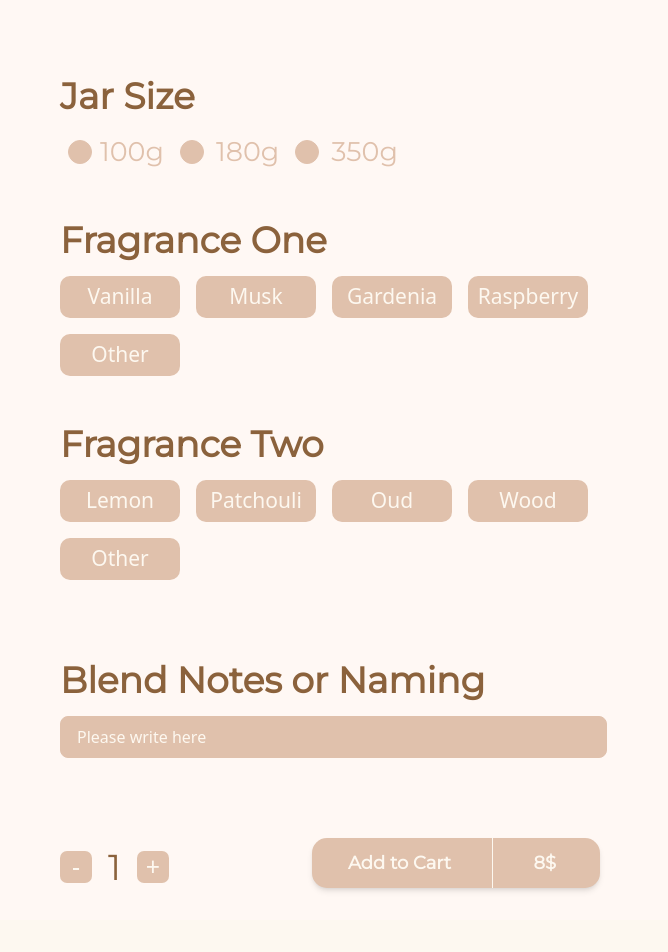
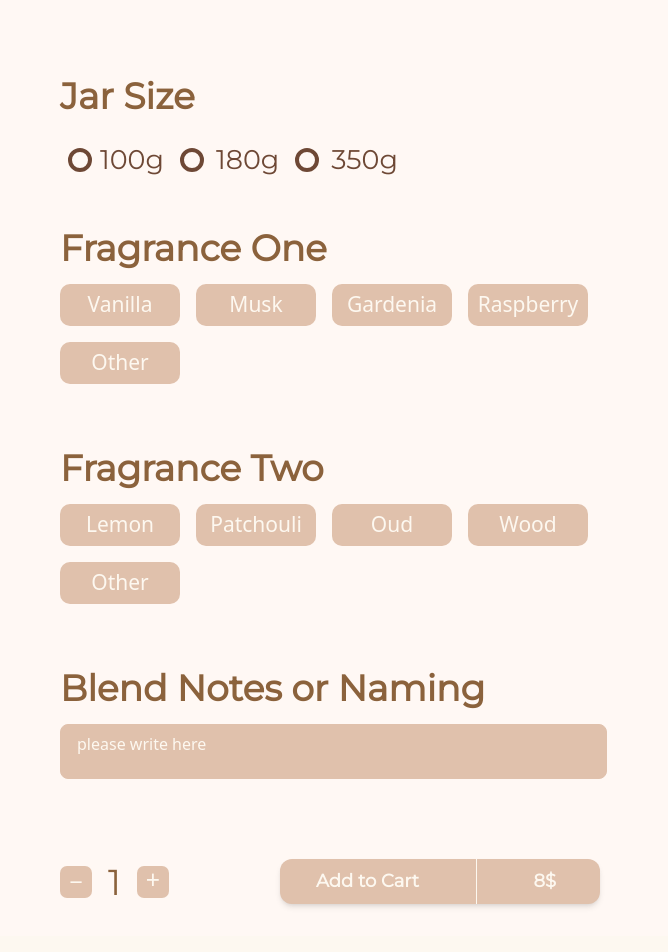
Before and after one commit to batish844/Serenity, a website: page Customization/index.html in a window 1280 px wide. Shown: the part 320-1272 px from the top of the page, 612-1280 px from the left. Drawn offline with nearby package versions, Linux system fonts and the light colour scheme.

Commit message:
Fixed designers updated

```diff
--- a/Customization/index.html
+++ b/Customization/index.html
@@ -154,7 +154,7 @@
         <div class="w-full md:w-1/2 md:pl-4">
           <div class="lg:mb-12 mb-5">
             <h2
-              class="text-4xl text-[#8b623c] font-semibold text-[36px]"
+              class="text-4xl text-[#8b623c] mb-6 font-semibold text-[36px]"
               style="font-family: 'Montserrat'; word-wrap: break-word"
             >
               Jar Size
@@ -163,11 +163,11 @@
               <label class="flex items-center space-x-2">
                 <input type="radio" name="jar-size" class="hidden peer" />
                 <span
-                  class="w-6 h-6 rounded-full border border-[#e0c1ac] bg-[#e0c1ac] peer-checked:bg-[#e0c1ac] peer-checked:ring-4 peer-checked:ring-opacity-50 peer-checked:ring-[#e0c1ac]"
+                  class="w-6 h-6 rounded-full border-4 border-[#6E4835] peer-checked:bg-[#e0c1ac] peer-checked:ring-opacity-50"
                 ></span>
                 <span
-                  class="ml-3 text-[#e0c1ac] text-[27px]"
-                  style="font-family: 'Montserrat'"
+                  class="ml-3 text-[27px]"
+                  style="font-family: 'Montserrat'; color: #6e4835"
                   >100g</span
                 >
               </label>
@@ -175,11 +175,11 @@
               <label class="flex items-center cursor-pointer">
                 <input type="radio" name="jar-size" class="hidden peer" />
                 <span
-                  class="w-6 h-6 rounded-full border border-[#e0c1ac] bg-[#e0c1ac] peer-checked:bg-[#e0c1ac] peer-checked:ring-4 peer-checked:ring-opacity-50 peer-checked:ring-[#e0c1ac]"
+                  class="w-6 h-6 rounded-full border-4 border-[#6E4835] peer-checked:bg-[#e0c1ac] peer-checked:ring-opacity-50"
                 ></span>
                 <span
-                  class="ml-3 text-[#e0c1ac] text-[27px]"
-                  style="font-family: 'Montserrat'"
+                  class="ml-3 text-[27px]"
+                  style="font-family: 'Montserrat'; color: #6e4835"
                   >180g</span
                 >
               </label>
@@ -187,11 +187,11 @@
               <label class="flex items-center cursor-pointer">
                 <input type="radio" name="jar-size" class="hidden peer" />
                 <span
-                  class="w-6 h-6 rounded-full border border-[#e0c1ac] bg-[#e0c1ac] peer-checked:bg-[#e0c1ac] peer-checked:ring-4 peer-checked:ring-opacity-50 peer-checked:ring-[#e0c1ac]"
+                  class="w-6 h-6 rounded-full border-4 border-[#6E4835] peer-checked:bg-[#e0c1ac] peer-checked:ring-opacity-50"
                 ></span>
                 <span
-                  class="ml-3 text-[#e0c1ac] text-[27px]"
-                  style="font-family: 'Montserrat'"
+                  class="ml-3 text-[27px]"
+                  style="font-family: 'Montserrat'; color: #6e4835"
                   >350g</span
                 >
               </label>
@@ -206,7 +206,7 @@
               Fragrance One
             </h2>
             <div
-              class="flex flex-wrap items-center gap-4 mb-8 lg:mb-12 sm:mb-10 mt-4"
+              class="flex flex-wrap items-center gap-4 mb-8 lg:mb-16 sm:mb-10 mt-4"
             >
               <button
                 class="h-[42px] w-[120px] px-6 bg-[#e0c1ac] text-[#fdf8f0] rounded-[10px] text-[21px] flex items-center justify-center"
@@ -244,7 +244,7 @@
               Fragrance Two
             </h2>
             <div
-              class="flex flex-wrap items-center gap-4 mb-8 lg:mb-20 sm:mb-10 mt-4"
+              class="flex flex-wrap items-center gap-4 mb-8 lg:mb-16 sm:mb-10 mt-4"
             >
               <button
                 class="h-[42px] w-[120px] px-6 bg-[#e0c1ac] text-[#fdf8f0] rounded-[10px] text-[21px] flex items-center justify-center"
@@ -284,18 +284,18 @@
             <div class="mt-4">
               <input
                 type="text"
-                class="w-[95%] h-[42px] p-4 bg-[#e0c1ac] border border-[#e0c1ac] rounded-lg text-[#fdf8f0] placeholder-[#fdf8f0] focus:outline-none focus:ring-4 focus:ring-[#e0c1ac] focus:ring-opacity-50"
-                placeholder="Please write here"
+                class="w-[95%] h-[55px] p-4 pt-0 bg-[#e0c1ac] border border-[#e0c1ac] rounded-lg text-[#fdf8f0] placeholder-[#fdf8f0] focus:outline-none focus:ring-4 focus:ring-[#e0c1ac] focus:ring-opacity-50"
+                placeholder="please write here"
               />
             </div>
           </div>
 
           <div class="flex flex-wrap items-center justify-between">
-            <div class="flex items-center gap-4 mb-4 mt-2 md:mb-0">
+            <div class="flex items-center gap-4 mb-4 md:mb-0">
               <button
-                class="w-8 h-8 bg-[#e0c1ac] items-center rounded-[7px] text-[#fdf8f0] text-[25px] flex justify-center"
+                class="w-8 h-8 bg-[#e0c1ac] pb-6 rounded-[7px] text-[#fdf8f0] text-[25px] flex justify-center items-center"
               >
-                -
+                _
               </button>
               <span
                 class="text-4xl text-[#8b623c] font-medium"
@@ -303,13 +303,13 @@
                 >1</span
               >
               <button
-                class="w-8 h-8 bg-[#e0c1ac] items-center rounded-[7px] text-[#fdf8f0] text-[25px] flex justify-center"
+                class="w-8 h-8 bg-[#e0c1ac] pb-1 rounded-[7px] text-[#fdf8f0] text-[25px] flex justify-center items-center"
               >
                 +
               </button>
             </div>
             <button
-              class="flex items-center justify-between w-72 mr-9 h-[50px] bg-[#e0c1ac] text-[#fdf8f0] text-[18px] font-semibold rounded-[15px] px-6 shadow-md"
+              class="flex items-center justify-between w-80 mr-9 h-[45px] bg-[#e0c1ac] text-[#fdf8f0] text-[18px] font-semibold rounded-[12px] px-6 shadow-md"
               style="font-family: 'Montserrat'"
             >
               <span class="ml-3">Add to Cart</span>
```
Also changed, not shown: Categories/index.html (+3 -3 lines), dist/styles.css.
